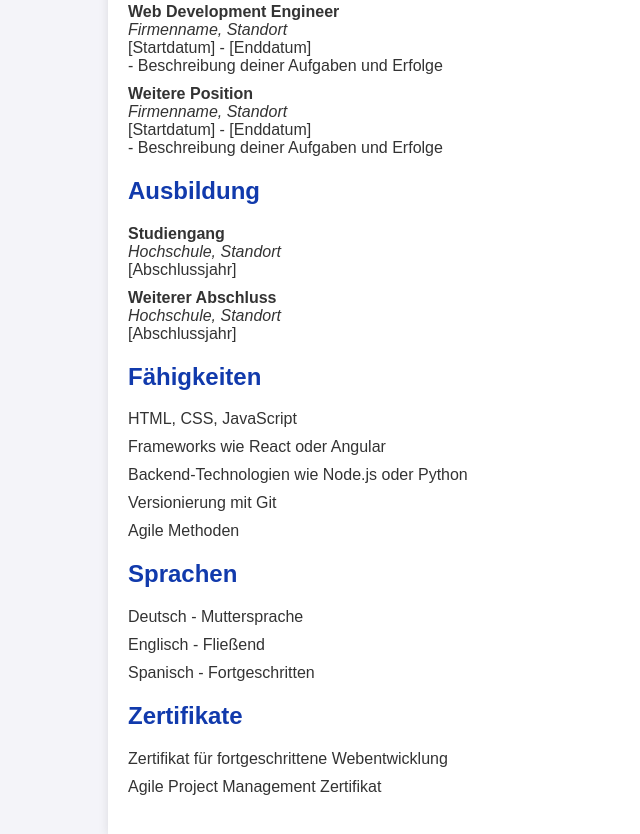
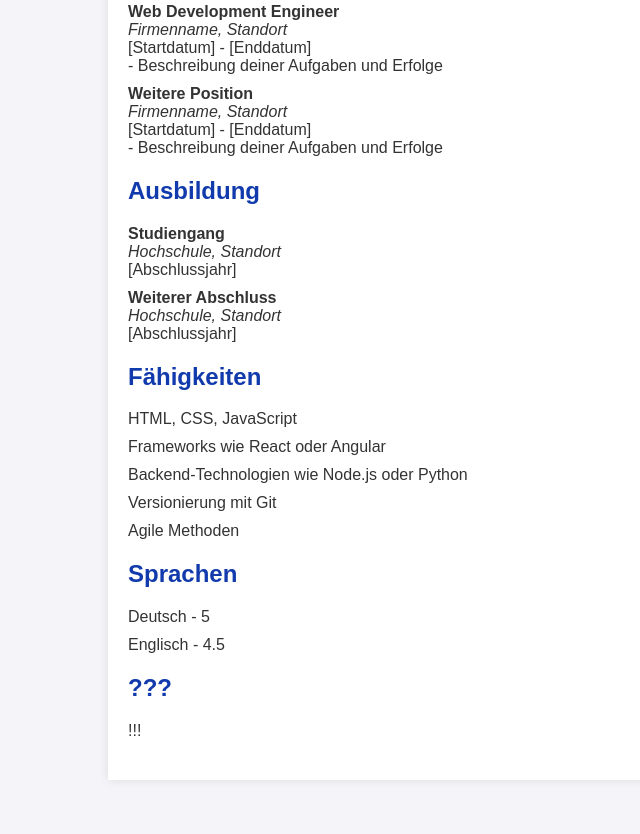
Before and after one commit to sony-basi/Analytics-in-Streaming-Social-Media, a plain HTML site: page index.html in a window 1280 px wide. Shown: the part 471-1305 px from the top of the page, without its empty margins (0-640 px from the left). After the commit the page ends 1271 px from the top, so only its background shows below. Drawn offline with Linux system fonts and the light colour scheme.

Commit message:
Update index.html

```diff
--- a/index.html
+++ b/index.html
@@ -3,7 +3,7 @@
 <head>
     <meta charset="UTF-8">
     <meta name="viewport" content="width=device-width, initial-scale=1.0">
-    <title>CV - [Dein Name]</title>
+    <title>Resume - Ole</title>
     <style>
         body {
             font-family: Arial, sans-serif;
@@ -98,16 +98,14 @@
         <section>
             <h2>Sprachen</h2>
             <ul>
-                <li>Deutsch - Muttersprache</li>
-                <li>Englisch - Fließend</li>
-                <li>Spanisch - Fortgeschritten</li>
+                <li>Deutsch - 5</li>
+                <li>Englisch - 4.5</li>
             </ul>
         </section>
         <section>
-            <h2>Zertifikate</h2>
+            <h2>???</h2>
             <ul>
-                <li>Zertifikat für fortgeschrittene Webentwicklung</li>
-                <li>Agile Project Management Zertifikat</li>
+                <li>!!!</li>
             </ul>
         </section>
     </div>
```
